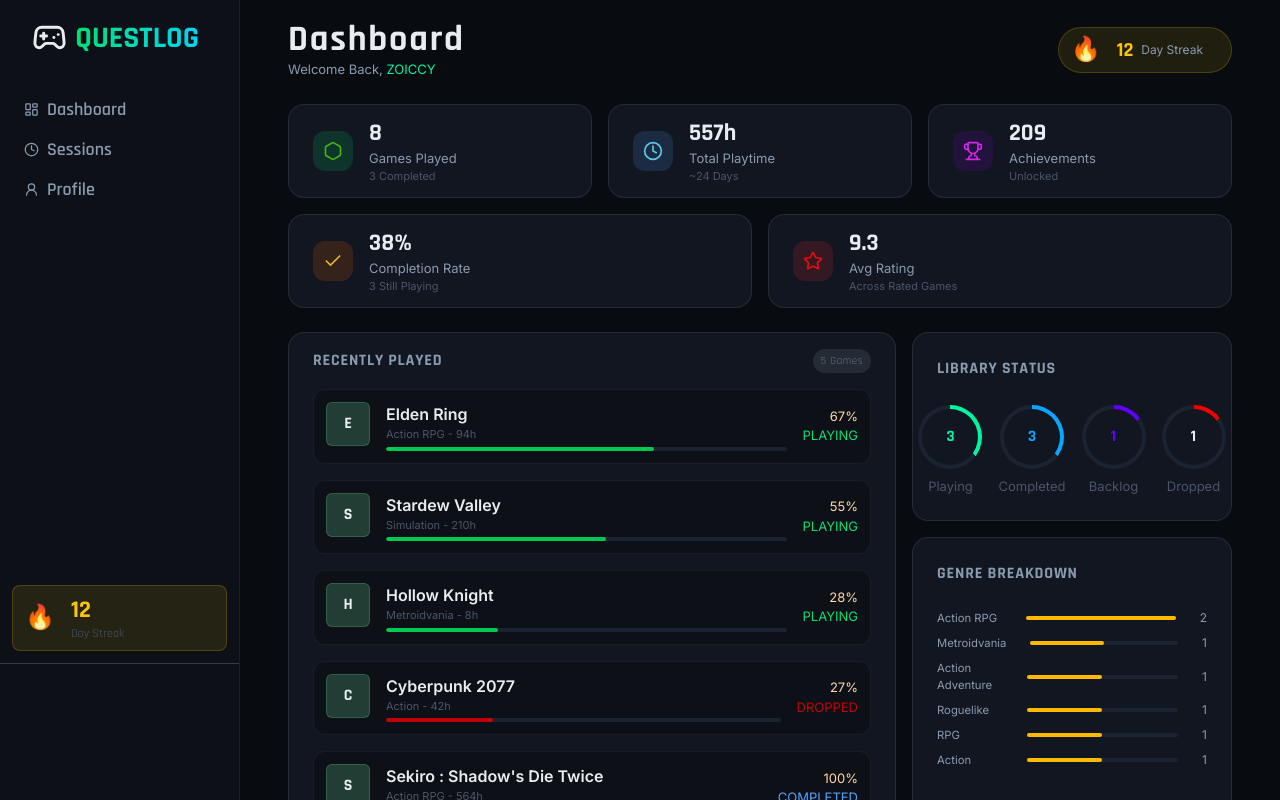
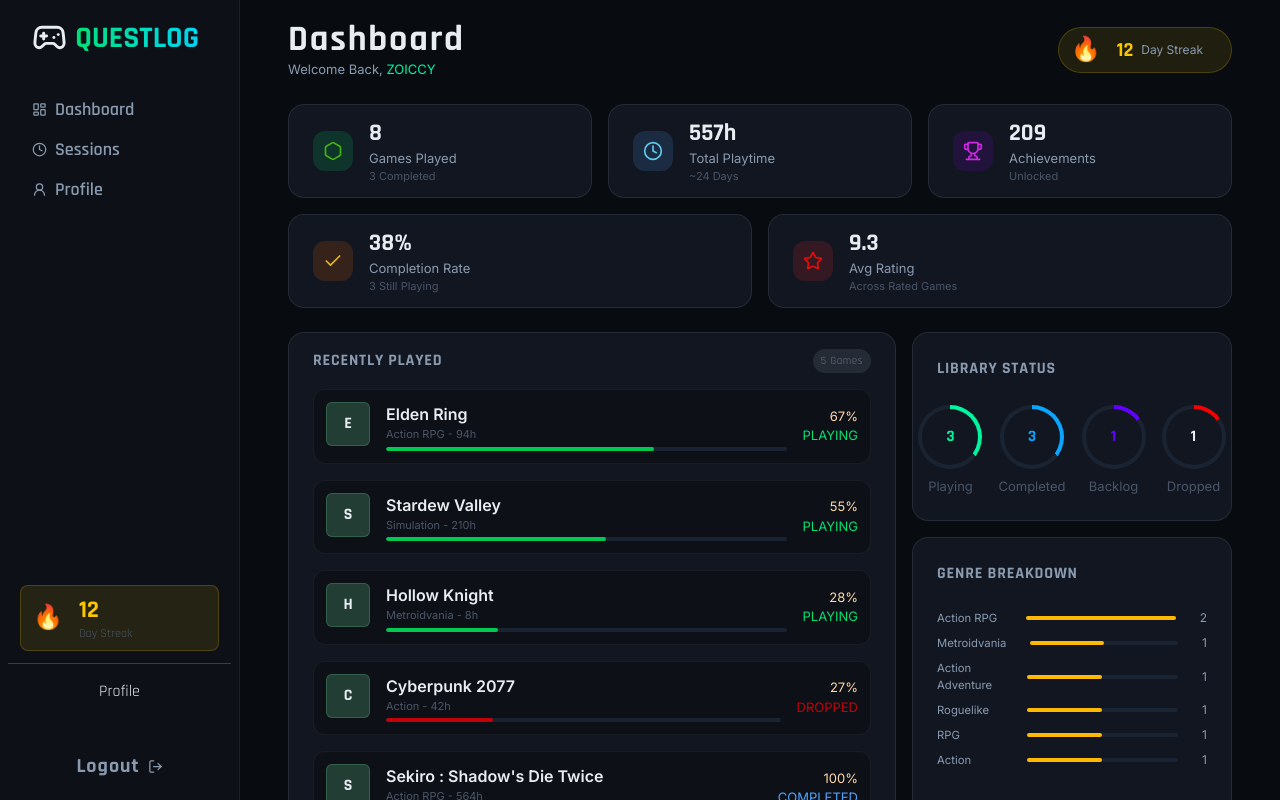
Before and after one commit to rahulg1310/progress-tracker, a React (Vite) app in the folder frontend/: page /dashboard in a window 1280 px wide. Built offline with nearby package versions, Linux system fonts and the light colour scheme.

Commit message:
log out added

```diff
--- a/frontend/src/components/Sidebar.jsx
+++ b/frontend/src/components/Sidebar.jsx
@@ -9,22 +9,25 @@
 import { UserRound } from 'lucide-react'
 import { Heart } from 'lucide-react'
 import { UsersRound } from 'lucide-react'
+import { LogOut } from 'lucide-react'
+import { useNavigate } from 'react-router-dom'
 
 const Sidebar = () => {
+  const navigate = useNavigate();
   return (
     <>
-      <div className='w-60 bg-[#0d1117] h-screen border-r  border-r-gray-400/10'>
+      <div className='w-60 bg-[#0d1117] h-screen border-r  border-r-gray-400/10 px-2 flex flex-col'>
         <div className='h-[83%] w-full flex flex-col justify-between'>
             <div className='flex flex-col gap-4'>
                 <div className='py-5 flex justify-center '>
                     <Gamepad2 size={35}/>
                     <h1 className='font-bold text-3xl bg-linear-to-r from-green-400 to-cyan-400 bg-clip-text text-transparent ml-2 mr-2'>QUESTLOG</h1>
-                    <button></button>
+
                 </div>
                 <div className='font-semibold text-[#8a9bb0] text-lg flex flex-col gap-1 items-start px-3'>
-                    <button className='flex items-center gap-2 w-full hover:bg-gray-800 px-3 py-1 rounded-[7px]'><LayoutDashboard size={15} className='mb-0.5'/> Dashboard</button>
-                    <button className='flex items-center gap-2 w-full  hover:bg-gray-800 px-3 py-1 rounded-[7px]'><Clock size={15} className='mb-0.5'/>Sessions</button>
-                    <button className='flex items-center gap-2 w-full  hover:bg-gray-800 px-3 py-1 rounded-[7px]'><UserRound size={15} className='mb-0.5'/>Profile</button>
+                    <button className='flex items-center gap-2 w-full hover:bg-gray-800 px-3 py-1 rounded-[7px] transition-all duration-150'><LayoutDashboard size={15} className='mb-0.5'/> Dashboard</button>
+                    <button className='flex items-center gap-2 w-full  hover:bg-gray-800 px-3 py-1 rounded-[7px] transition-all duration-150'><Clock size={15} className='mb-0.5'/>Sessions</button>
+                    <button className='flex items-center gap-2 w-full  hover:bg-gray-800 px-3 py-1 rounded-[7px] transition-all duration-150'><UserRound size={15} className='mb-0.5'/>Profile</button>
                 </div>
             </div>
             <div className='px-3 py-3 border-b border-b-gray-400/30'>
@@ -37,9 +40,15 @@
               </div>
             </div>
         </div>
-        <div>
-            <div></div>
-            <div></div>
+        <div className='w-full flex flex-col justify-between px-4 py-4 flex-1'>
+            <div className='w-full flex justify-center'>Profile</div>
+            <div className='w-full flex justify-center'>
+              <button
+              onClick={()=>{
+                navigate('/');
+              }}
+              className='w-full py-1 flex justify-center items-center gap-2 font-bold tracking-wider text-xl hover:bg-gray-800 rounded-[7px] transition-all duration-150 text-[#8a9bb0]'>Logout <LogOut size={15}/></button>
+            </div>
         </div>
       </div>
     </>
```
